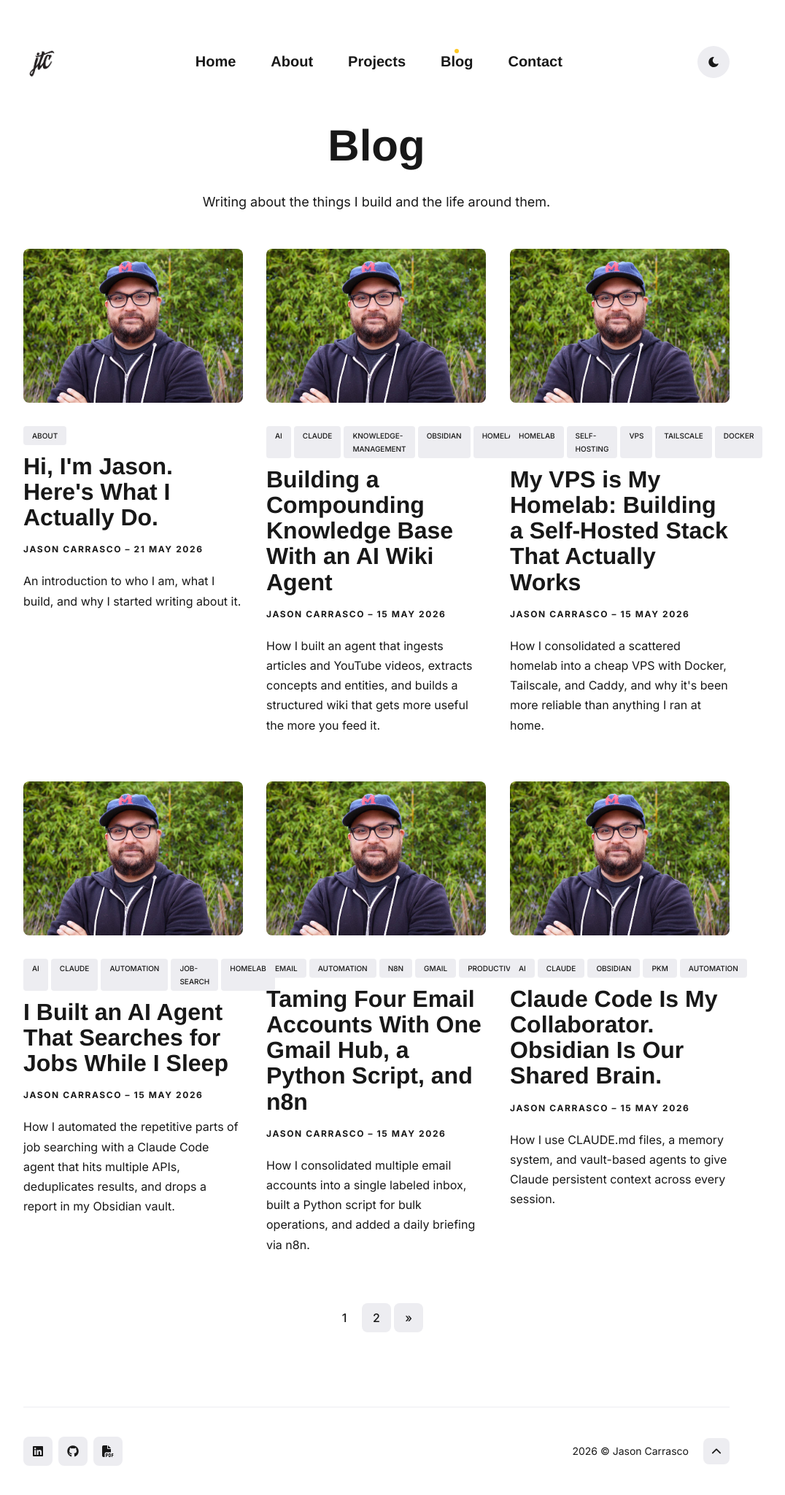
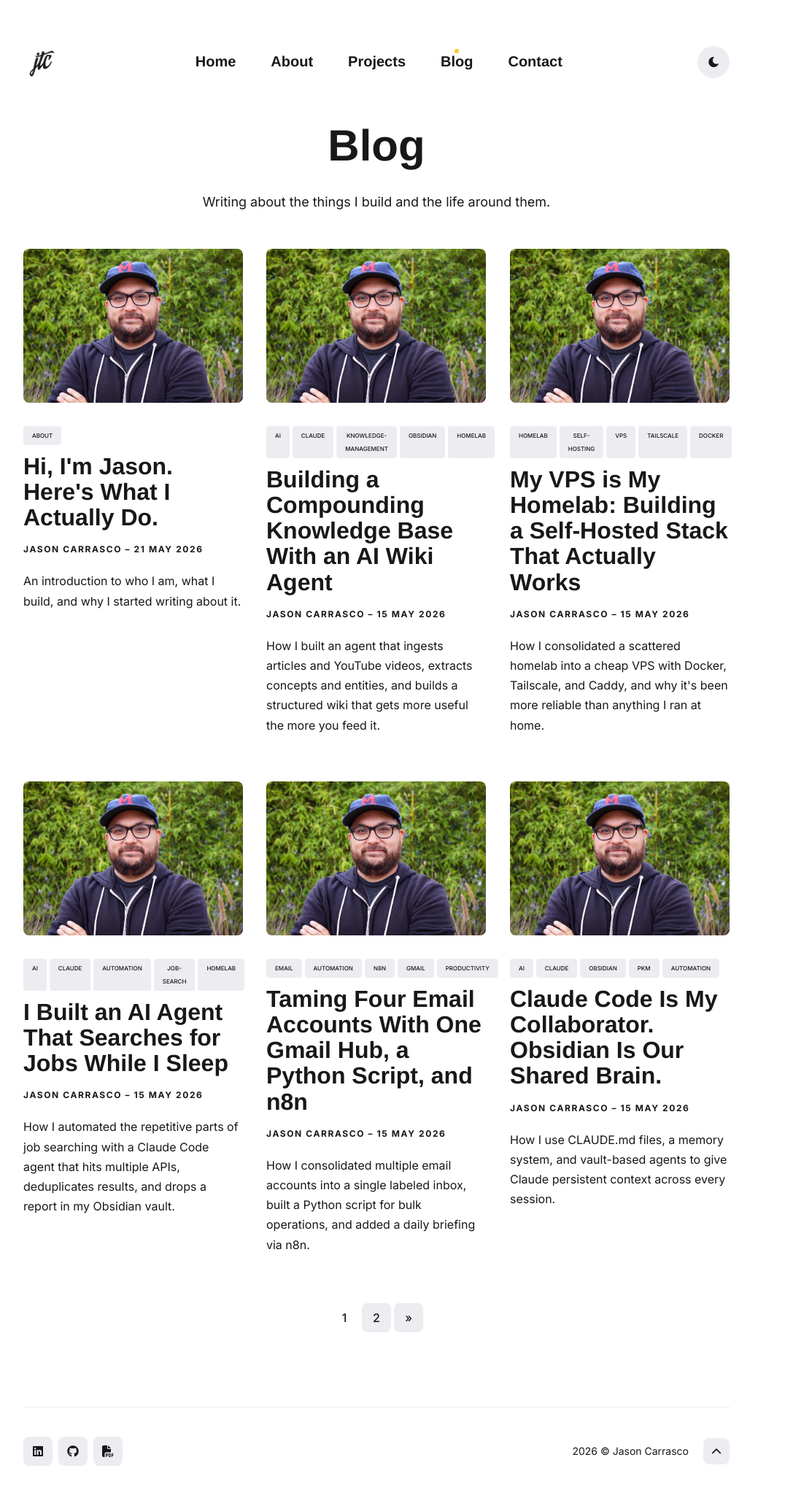
Before and after one commit to jtcarrasco/jtc, a Jekyll site: the page built from blog/index.html, in a window 1280 px wide. Shown: the whole page at 73% size, without its empty margins (124-1200 px from the left). Built offline with Jekyll 4.4.1, drawn with Linux system fonts in a browser that asks for light colours; some web fonts are replaced; the list of posts is cut into pages by our own code.

Commit message:
Reduce article tag font size, center text

```diff
--- a/css/_3-modules/article.scss
+++ b/css/_3-modules/article.scss
@@ -47,9 +47,10 @@
     display: inline-block;
     padding: 4px 12px;
     margin: 0 4px 4px 0;
-    font-size: 10px;
+    font-size: 8px;
     line-height: 18px;
     font-weight: 500;
+    text-align: center;
     text-transform: uppercase;
     border-radius: 4px;
     background-color: var(--background-alt-color);
```
